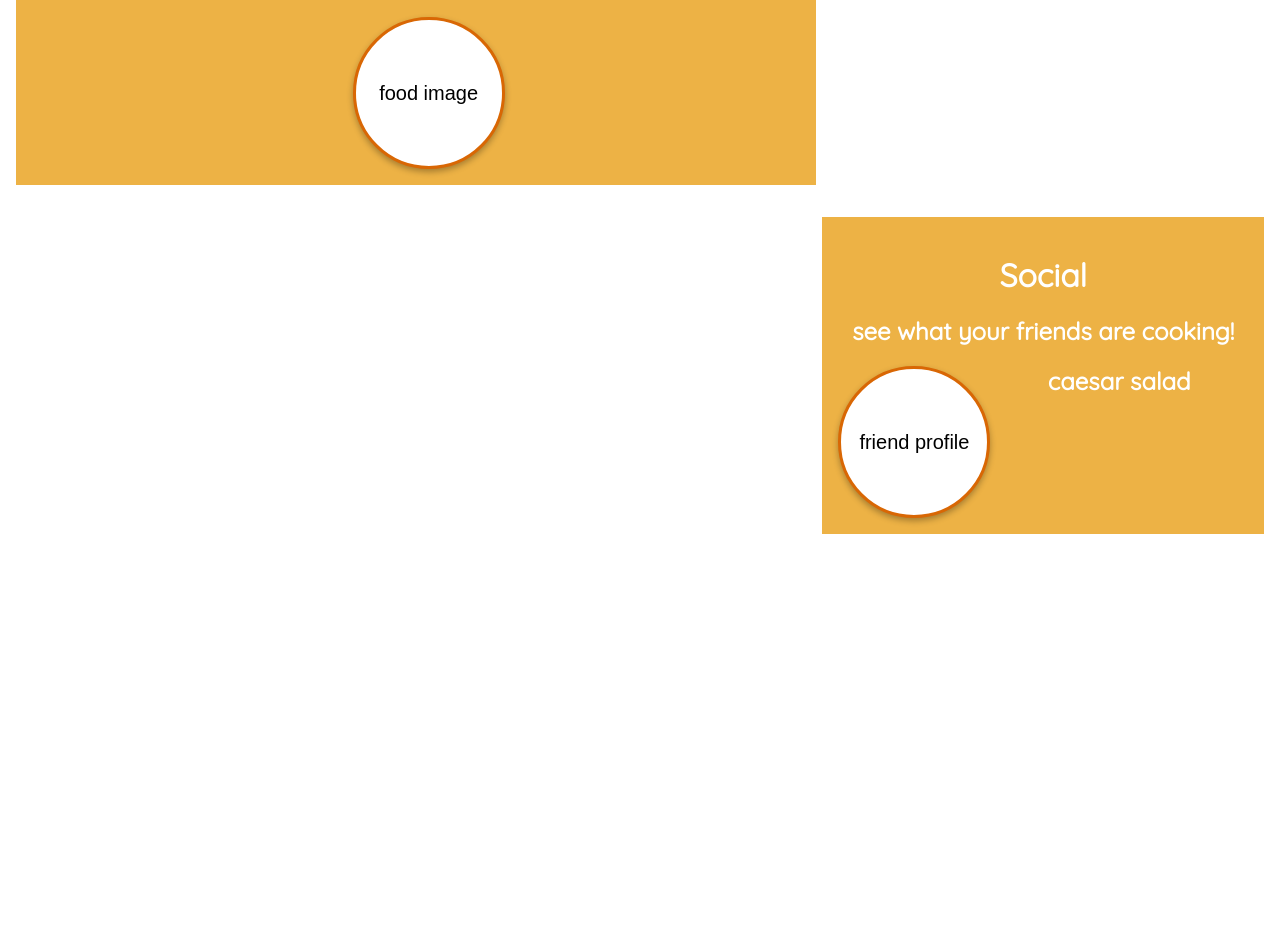
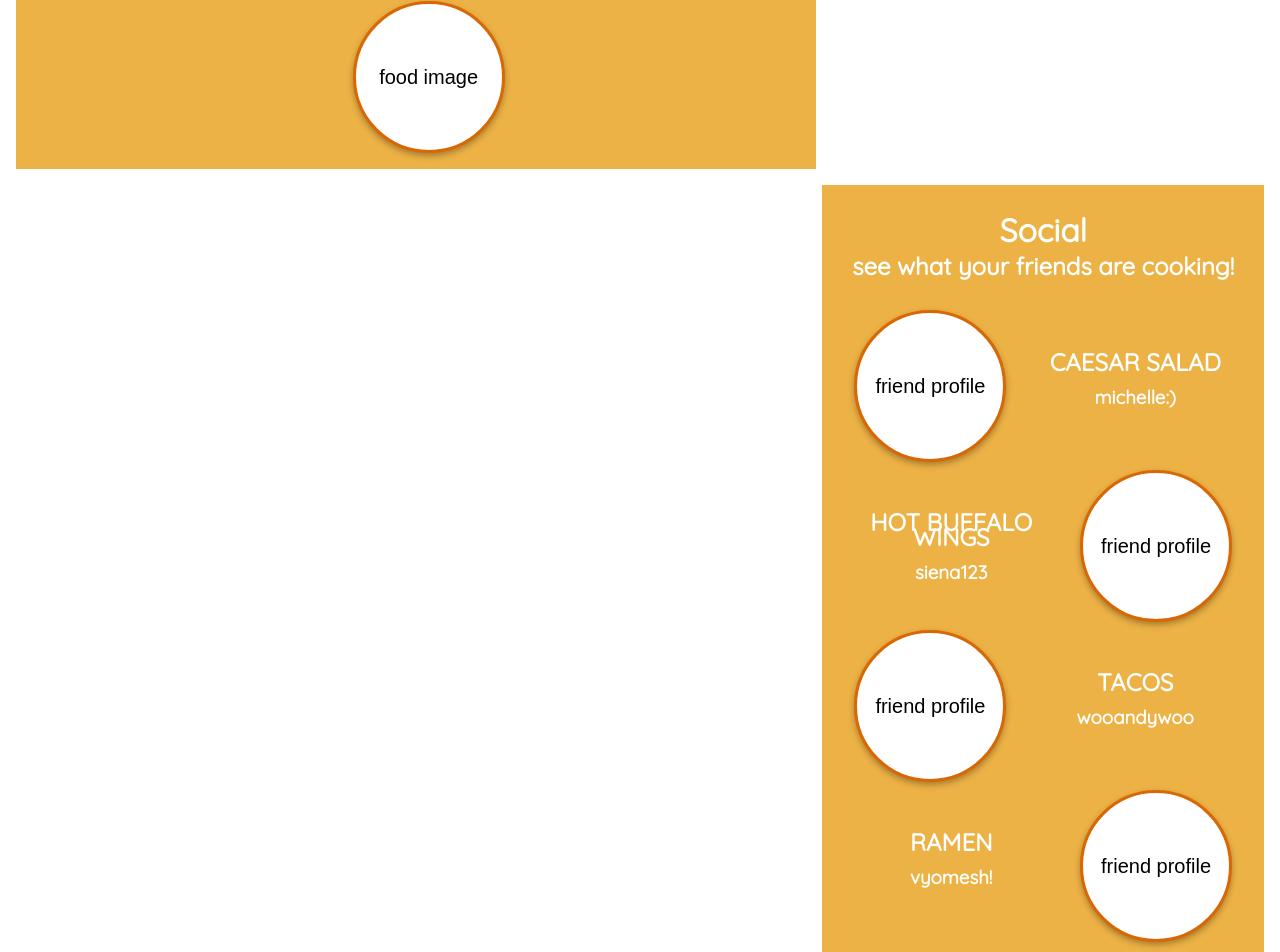
Before and after one commit to sienacizdziel/simmer, a React (Create React App) app: page / in a window 1280 px wide. Shown: the part 662-1614 px from the top of the page. Before the commit the page ends 1212 px from the top, so only its background shows below. Built offline with nearby package versions, Linux system fonts and the light colour scheme.

Commit message:
landing page changes

```diff
--- a/src/containers/Home.css
+++ b/src/containers/Home.css
@@ -4,6 +4,7 @@
     width: 60%;
     height: 100%;
     margin: 2vh;
+    margin-top: 0vh;
     padding: 2vh;
     text-align: center;
     overflow: scroll;
@@ -59,6 +60,7 @@ table, tr, td {
 #social {
     float: left;
     margin: 2vh;
+    margin-top: 0vh;
     margin-left: 0;
     background-color: #EDB245;
     color: white;
@@ -66,8 +68,27 @@ table, tr, td {
     float: right;
     text-align: center;
     padding: 2vh;
+    line-height: 15px;
 }
 
 .friends {
+    margin: 2vh;
+}
+
+.left {
     float: left;
 }
+
+.right {
+    float: right;
+}
+
+.friend-container {
+    width: 100%;
+    margin-bottom: 10vh;
+    height: 10vh;
+}
+
+.friend-recipe {
+    padding-top: 15%;
+}
--- a/src/containers/Home.js
+++ b/src/containers/Home.js
@@ -55,11 +55,26 @@ export default function Home() {
     <div id="social">
       <h1>Social</h1>
       <h2>see what your friends are cooking!</h2>
-      <div>
-        <button className="user friends">friend profile</button>
-        <h2>caesar salad</h2>
+      <div className="friend-container">
+        <button className="user friends left">friend profile</button>
+        <h2 className="friend-recipe">CAESAR SALAD</h2>
+        <h3>michelle:)</h3>
       </div>
-
+      <div className="friend-container">
+        <button className="user friends right">friend profile</button>
+        <h2 className="friend-recipe">HOT BUFFALO WINGS</h2>
+        <h3>siena123</h3>
+      </div>
+      <div className="friend-container">
+        <button className="user friends left">friend profile</button>
+        <h2 className="friend-recipe">TACOS</h2>
+        <h3>wooandywoo</h3>
+      </div>
+      <div className="friend-container">
+        <button className="user friends right">friend profile</button>
+        <h2 className="friend-recipe">RAMEN</h2>
+        <h3>vyomesh!</h3>
+      </div>
     </div>
   </>
   );
```
Also changed, not shown: 1 other file (tests, documents, lock files or other folders).
